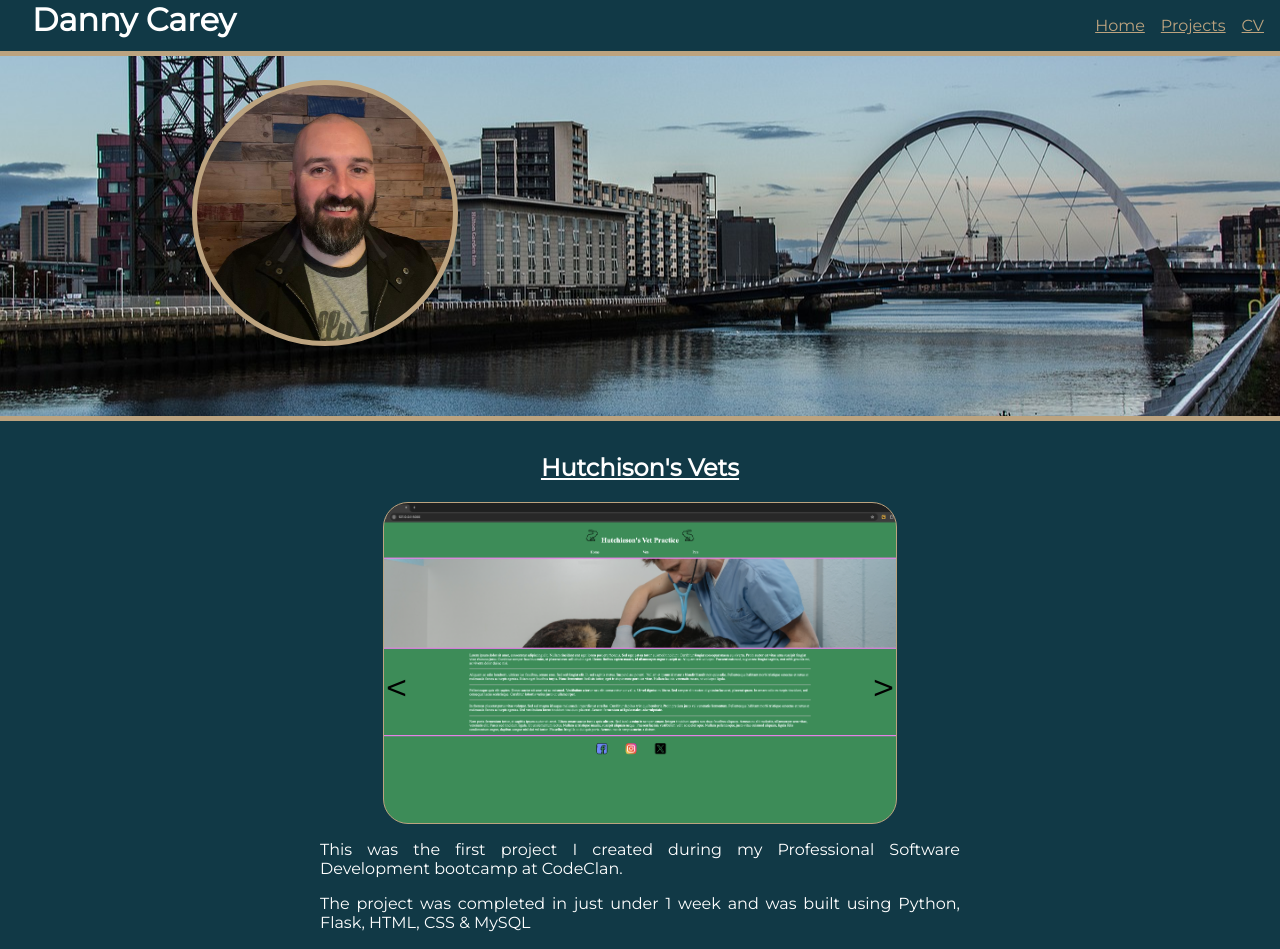
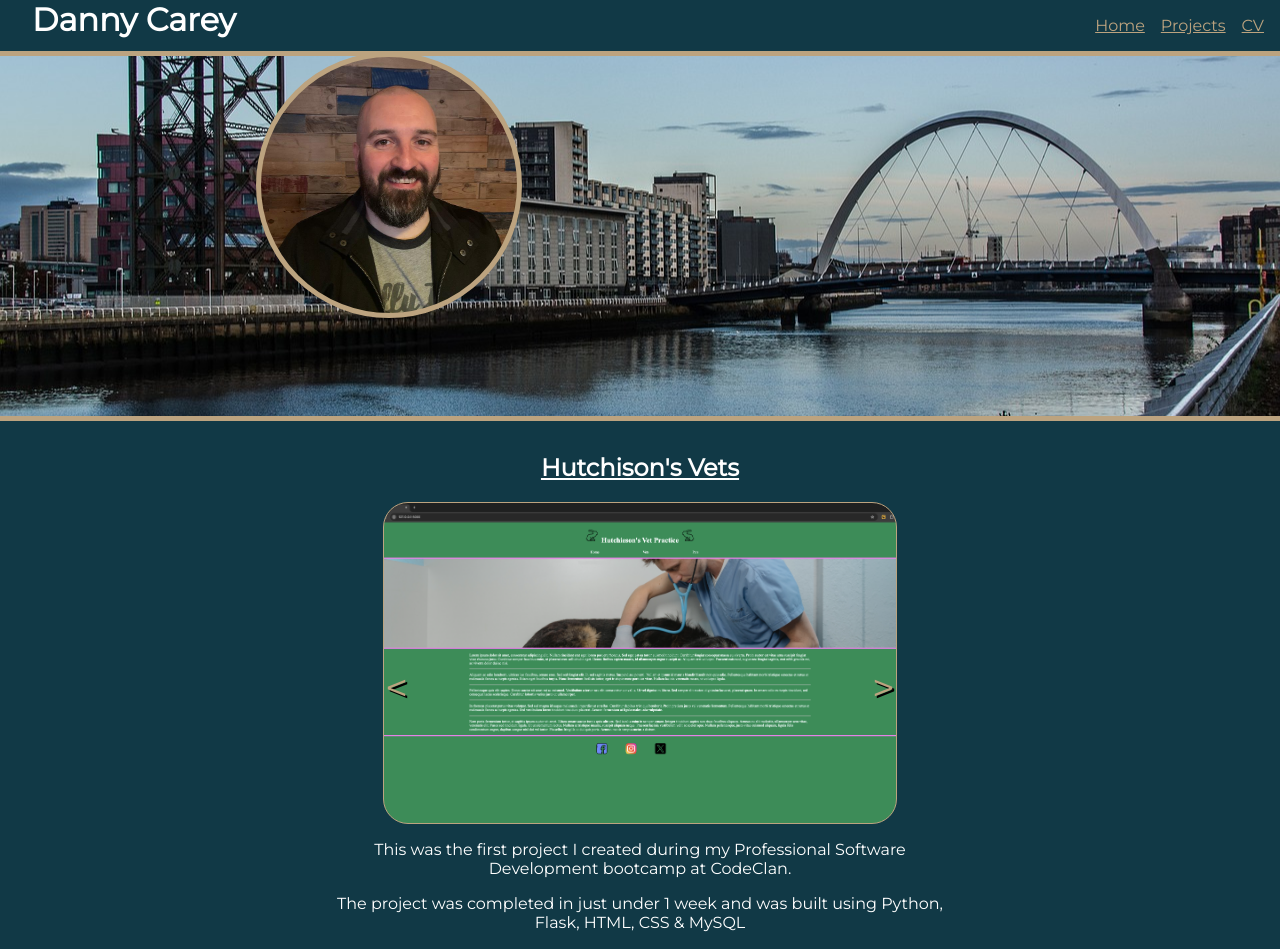
Before and after one commit to Dannycarey23/portfolio, a React (Create React App) app: page /projects in a window 1280 px wide. Shown: the top 949 px of the page. Built offline with nearby package versions, Linux system fonts and the light colour scheme.

Commit message:
added shadows to the carousel pointers to increase visibility. added media queries for large screens.

```diff
--- a/src/components/Projects.css
+++ b/src/components/Projects.css
@@ -51,6 +51,11 @@
     .projectBottom {
         width: 90%;
     }
+}
 
+@media only screen and (min-width: 1200px) {
+    .projectsDiv{
+        text-align: center;
+    }
 
 }
--- a/src/components/banner.css
+++ b/src/components/banner.css
@@ -31,3 +31,11 @@
         transform: translate(-50%, -120%);
     }
 }
+
+@media only screen and (min-width: 1200px) {
+    .profilePic{
+        left: 20%;
+        top: 6.5%;
+    }
+
+}
--- a/src/components/carousel.css
+++ b/src/components/carousel.css
@@ -7,6 +7,8 @@
     font-size: 5vh;
     z-index: 1;
     cursor: pointer;
+    color: #bca37f;
+    text-shadow: 2px 2px black;
 
 }
 
@@ -19,6 +21,8 @@
     font-size: 5vh;
     z-index: 1;
     cursor: pointer;
+    color: #bca37f;
+    text-shadow: 2px 2px black;
 
 }
 
```
Also changed, not shown: src/components/Home.css (line endings or trailing spaces).
